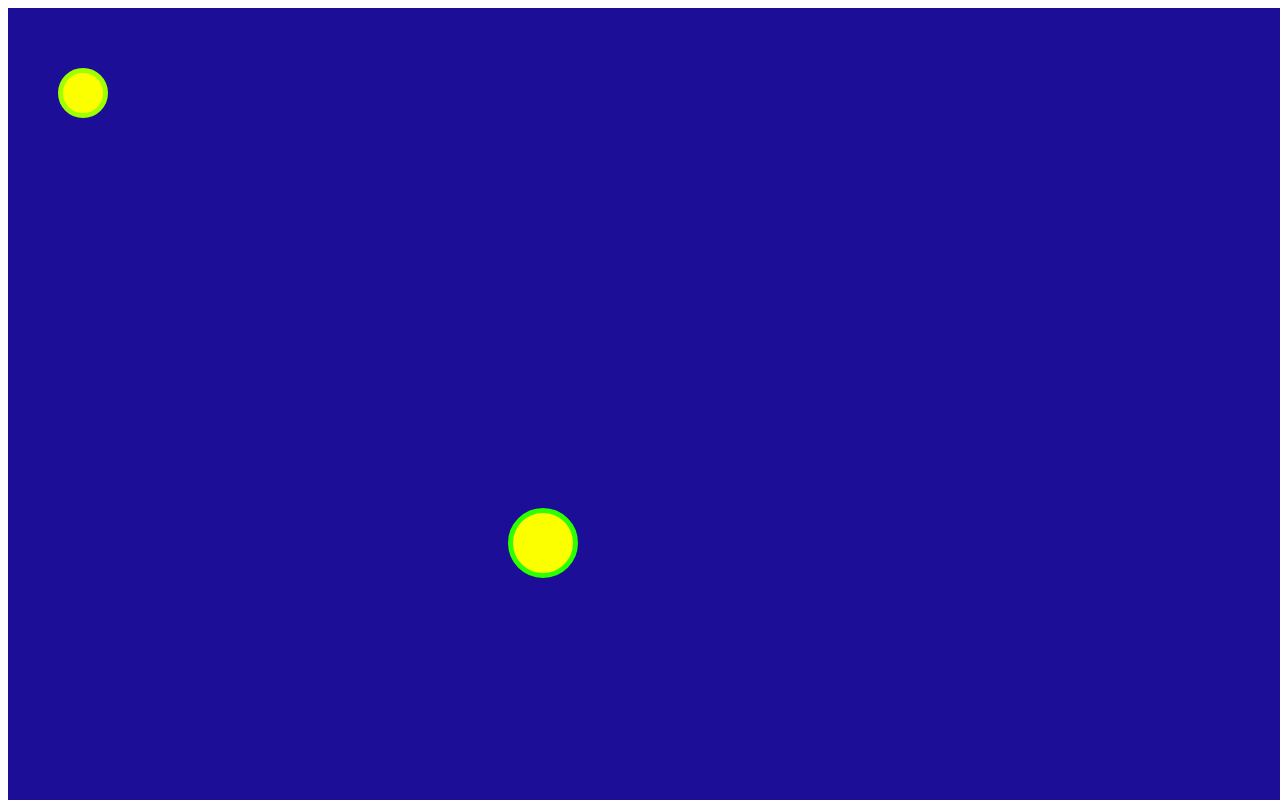
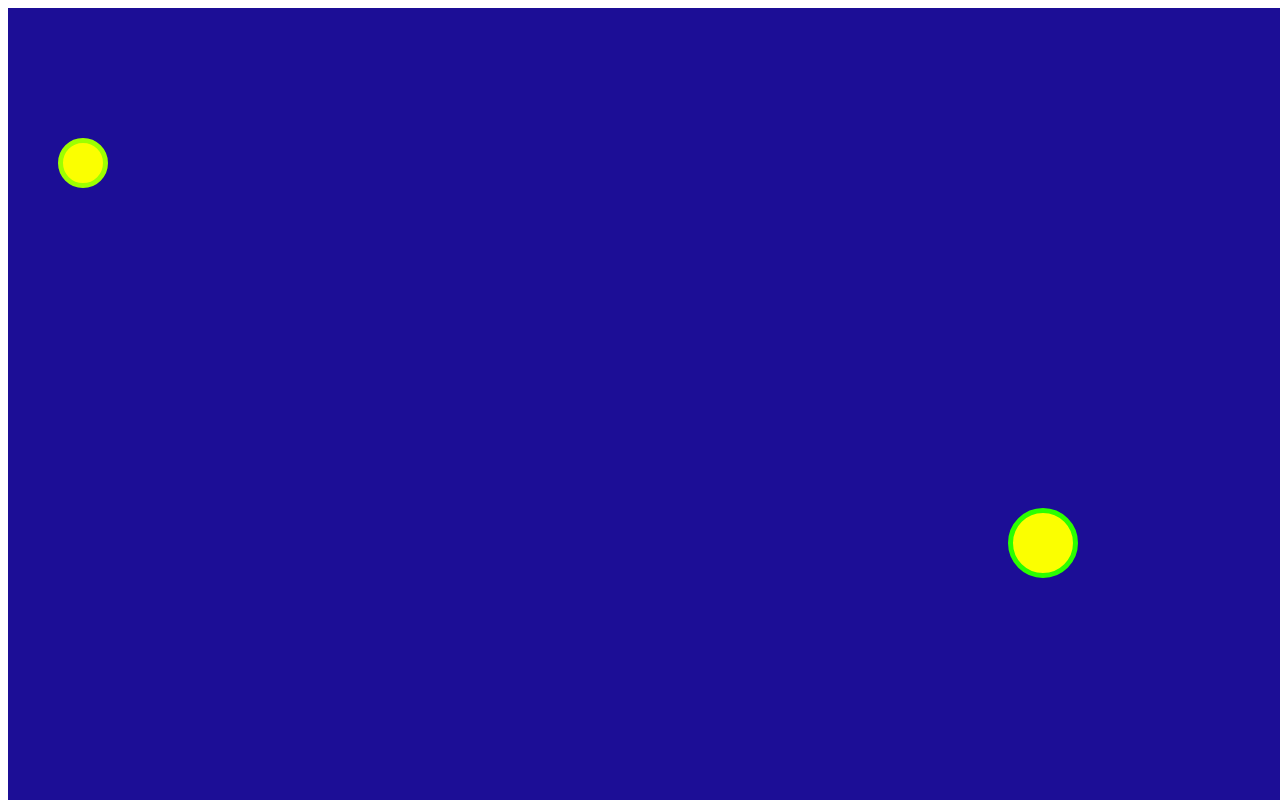
Before and after one commit to dvd770/game, an Angular app: page / in a window 1280 px wide. Shown: the top 800 px of the page. Built offline with nearby package versions, Linux system fonts and the light colour scheme.

Commit message:
enemy go to element onclick

```diff
--- a/src/app/directives/enemy-contrller.directive.ts
+++ b/src/app/directives/enemy-contrller.directive.ts
@@ -28,8 +28,7 @@ export class EnemyContrllerDirective {
   }
   @HostListener('window:click') mousedown() {
     let enemy = this.el.nativeElement;
-    let player = this.elementsPositionService.playerElementGetter;
-
+    let player = this.elementsPositionService.energyElementGetter;
     let tergetX = this.gnericFuncsService.getTranslateXValue(
       player.style.transform
     );
--- a/src/app/directives/player-controller.directive.ts
+++ b/src/app/directives/player-controller.directive.ts
@@ -31,25 +31,6 @@ export class PlayerControllerDirective implements OnInit {
     this.click = false;
   }
 
-  // @HostListener('window:mousemove', ['$event']) mousmove(e: {
-  //   clientX: number;
-  //   clientY: number;
-  // }) {
-  //   console.log(this.click);
-
-  //   let playerPosition = this.el.nativeElement;
-  //   let parent = this.gnericFuncsService.getPosition(
-  //     this.elementsPositionService.continerElementGetter
-  //   );
-  //   let player = this.el.nativeElement;
-  //   let xPos = e.clientX - parent.x - player.clientHeight / 2;
-  //   let yPos = e.clientY - parent.y - player.clientWidth / 2;
-  //   let posXY = 'translate3d(' + xPos + 'px,' + yPos + 'px,0)';
-  //   this.elementsPositionService.playerElementSetter = playerPosition;
-  //   //   this.click === true
-  //   //   ? this.renderer.setStyle(player, 'transform', posXY)
-  //   //   : null;
-  // }
   @HostListener('window:click', ['$event']) mousedown(e: {
     clientX: number;
     clientY: number;
@@ -68,10 +49,6 @@ export class PlayerControllerDirective implements OnInit {
 
     let posXY = 'translate3d(' + xPos + 'px,' + yPos + 'px,0)';
     this.renderer.setStyle(player, 'transform', posXY);
-    // this.elementsPositionService.playerElementSetter = playerPosition;
-    this.click = false;
+    this.elementsPositionService.playerElementSetter = playerPosition;
   }
-
-  @HostListener('window:keydown.enter') enterEvent() {}
-  @HostListener('window:keydown.space') spaceEvent() {}
 }
--- a/src/app/directives/power-element-controller.directive.ts
+++ b/src/app/directives/power-element-controller.directive.ts
@@ -1,4 +1,10 @@
-import { Directive, ElementRef, Renderer2, OnInit } from '@angular/core';
+import {
+  Directive,
+  ElementRef,
+  Renderer2,
+  OnInit,
+  HostListener,
+} from '@angular/core';
 import { ElementsPositionService } from '../services/elements-position.service';
 import { GenericFuncsService } from '../services/generic-funcs.service';
 
@@ -7,7 +13,6 @@ import { GenericFuncsService } from '../services/generic-funcs.service';
 })
 export class PowerElementControllerDirective implements OnInit {
   constructor(
-    private gnericFuncsService: GenericFuncsService,
     private elementsPositionService: ElementsPositionService,
     private el: ElementRef,
     private renderer: Renderer2
@@ -16,5 +21,11 @@ export class PowerElementControllerDirective implements OnInit {
   ngOnInit() {
     const energyElementR = this.el.nativeElement;
     this.elementsPositionService.energyElementSetter = energyElementR;
+    let player = this.el.nativeElement;
+    let xPos = 500;
+    let yPos = 500;
+    let posXY = 'translate3d(' + '1000' + 'px,' + '500' + 'px,0)';
+    this.renderer.setStyle(player, 'transform', posXY);
+    console.log(this.el.nativeElement.style.transform);
   }
 }
--- a/src/app/power-element/power-element.component.css
+++ b/src/app/power-element/power-element.component.css
@@ -1,10 +1,10 @@
 .energy-element {
-  position: absolute;
+  position: relative;
   border: rgb(43, 255, 0) 5px solid;
   border-radius: 50px;
   height: 60px;
   width: 60px;
   background-color: rgb(251, 255, 0);
   transform: translate3d(500px, 500px, 0);
-  transition: 0.3s ease-in;
+  transition: 0.3s;
 }
--- a/src/app/power-element/power-element.component.html
+++ b/src/app/power-element/power-element.component.html
@@ -1 +1 @@
-<div #energyElement class="energy-element"></div>
+<div appPowerElementController #energyElement class="energy-element"></div>
```
